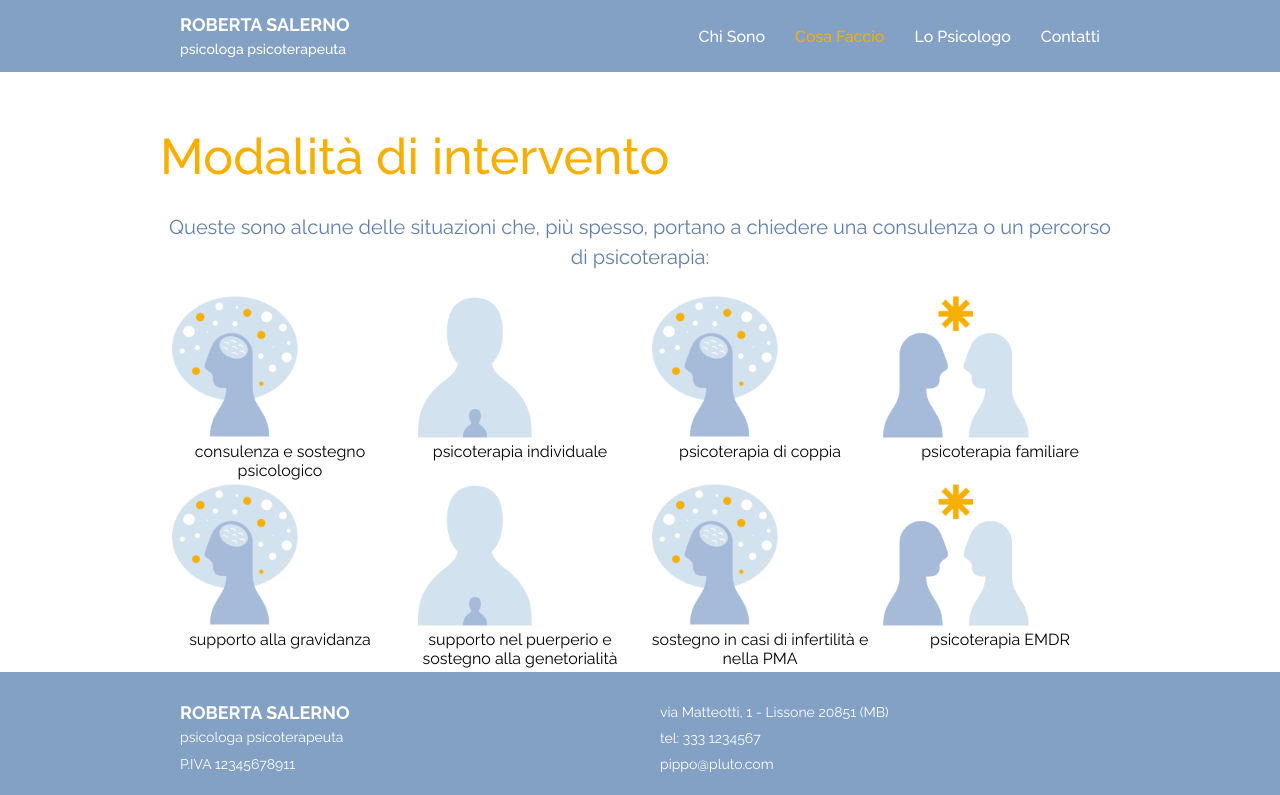
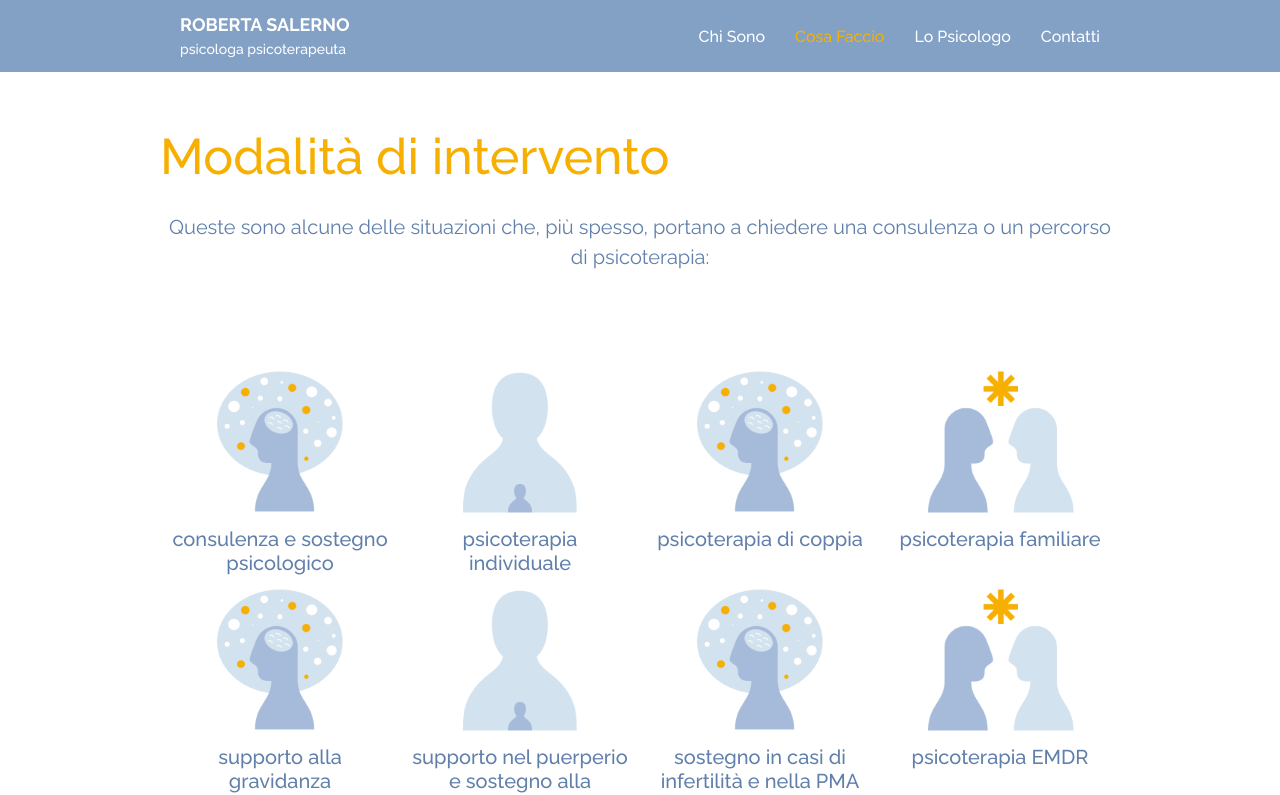
Before and after one commit to cardallica/clo, a React (Create React App) app: page /cosa-faccio in a window 1280 px wide. Shown: the top 795 px of the page. Built offline with nearby package versions, Linux system fonts and the light colour scheme.

Commit message:
Style bullets

```diff
--- a/src/App.css
+++ b/src/App.css
@@ -292,11 +292,19 @@
 .bullets {
   display: flex;
   flex-direction: row;
-  flex-wrap: wrap; }
+  flex-wrap: wrap;
+  margin: 95px 0 80px; }
   .bullets .bulletPortrait {
+    align-items: center;
     display: flex;
     flex-direction: column;
     width: 240px; }
     .bullets .bulletPortrait img {
       width: 150px;
       height: 150px; }
+    .bullets .bulletPortrait span {
+      color: #607FAB;
+      font-size: 20px;
+      font-weight: 500;
+      line-height: 24px;
+      padding: 10px; }
--- a/src/App.scss
+++ b/src/App.scss
@@ -412,8 +412,10 @@
   display: flex;
   flex-direction: row;
   flex-wrap: wrap;
+  margin: 95px 0 80px;
 
   .bulletPortrait {
+    align-items: center;
     display: flex;
     flex-direction: column;
     width: $column-width * 3;
@@ -422,5 +424,13 @@
       width: 150px;
       height: 150px;
     }
+
+    span {
+      color: $primary-color;
+      font-size: 20px;
+      font-weight: 500;
+      line-height: 24px;
+      padding: 10px;
+    }
   }
 }
--- a/src/components/What.jsx
+++ b/src/components/What.jsx
@@ -24,6 +24,9 @@
 					<BulletPortrait image={AnsiaPng} text="sostegno in casi di infertilità e nella PMA"/>
                     <BulletPortrait image={ConflittiPng} text="psicoterapia EMDR"/>
 				</div>
+				<p className="pageText">
+                    Lorem ipsum dolor sit amet, consectetur adipiscing elit, sed do eiusmod tempor incididunt ut labore et dolore magna aliqua. Ut enim ad minim veniam, quis nostrud exercitation ullamco laboris nisi ut aliquip ex ea commodo consequat. Duis aute irure dolor in reprehenderit in voluptate velit esse cillum dolore eu fugiat nulla pariatur.
+				</p>
 			</div>
 		);
 	}
```
